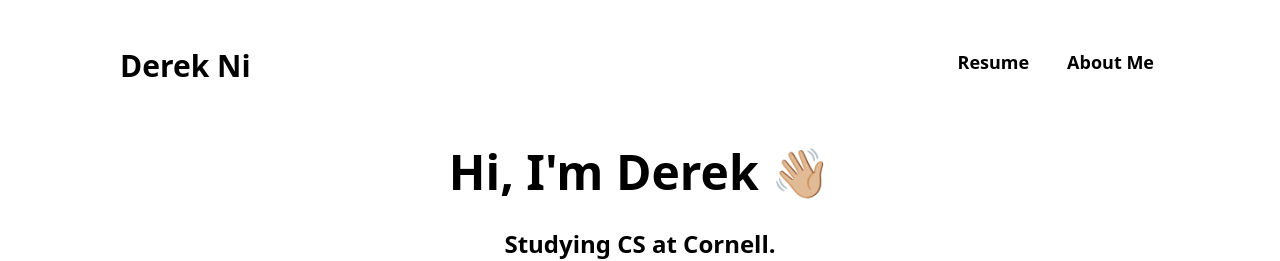
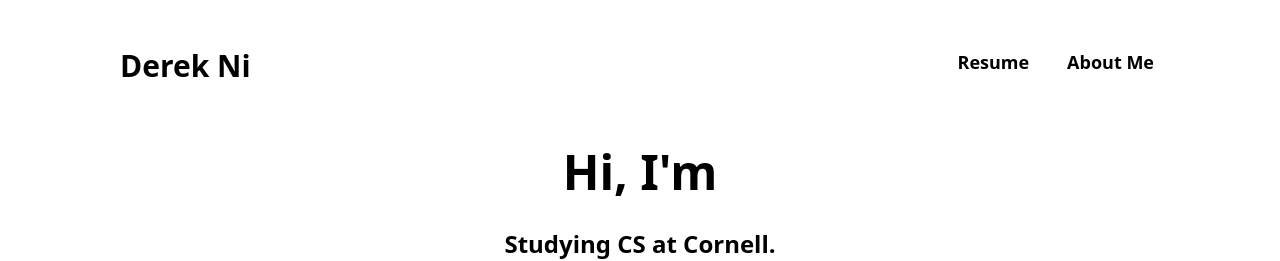
Before and after one commit to derekni/personal-website, a Next.js app: page / in a window 1280 px wide. Shown: the top 261 px of the page. Built offline with nearby package versions, Linux system fonts and the light colour scheme.

Commit message:
update intro

```diff
--- /dev/null
+++ b/src/components/description.tsx
@@ -0,0 +1,14 @@
+import { ReactElement } from 'react';
+
+const Description = ({
+  description,
+}: {
+  description: string;
+}): ReactElement => {
+  return (
+    <div className="text-5xl font-bold pt-4 text-center">
+      <span>Hi, I'm {description}</span>
+    </div>
+  );
+};
+export default Description;
--- /dev/null
+++ b/src/components/descriptionCycler.tsx
@@ -0,0 +1,57 @@
+import { ReactElement, useEffect, useState } from 'react';
+
+import Description from './description';
+
+const DescriptionCycler = ({
+  descriptions,
+}: {
+  descriptions: string[];
+}): ReactElement => {
+  const [descriptor, setDescriptor] = useState('');
+  const [index, setIndex] = useState(0);
+  const [cycles, setCycles] = useState(0);
+
+  const updateWord = () => {
+    if (cycles < descriptions[index].length) {
+      const c = descriptions[index][cycles];
+      if (c == '') {
+        setCycles(cycles + 2);
+        setDescriptor(
+          descriptor + descriptions[index].substring(cycles, cycles + 2),
+        );
+      } else {
+        setCycles(cycles + 1);
+        setDescriptor(descriptor + descriptions[index][cycles]);
+      }
+    } else if (
+      descriptions[index].length <= cycles &&
+      cycles < descriptions[index].length * 2
+    ) {
+      if (descriptions[index].length == cycles) {
+        setTimeout(() => {
+          setCycles(cycles + 1);
+          setDescriptor(descriptor.substring(0, descriptor.length - 1));
+        }, 3000);
+      } else {
+        setCycles(cycles + 1);
+        setDescriptor(descriptor.substring(0, descriptor.length - 1));
+      }
+    } else {
+      setCycles(0);
+      setTimeout(() => {
+        if (index < descriptions.length - 1) {
+          setIndex(index + 1);
+        } else {
+          setIndex(0);
+        }
+      }, 2000);
+    }
+  };
+
+  useEffect(() => {
+    setTimeout(updateWord, 100);
+  }, [descriptor, index]);
+
+  return <Description description={descriptor} />;
+};
+export default DescriptionCycler;
--- a/src/pages/aboutme.tsx
+++ b/src/pages/aboutme.tsx
@@ -12,7 +12,7 @@ const aboutme = (): ReactElement => (
       <Header />
       <div className="grid grid-cols-2 px-16">
         <div>
-          <div className="text-5xl pl-36 pb-2 font-semibold">Hey there!</div>
+          <div className="text-5xl pl-36 pb-2 font-semibold">Hey there 👋🏼</div>
           <div className="pl-36 pr-16 text-lg py-6">
             I'm Derek, a Cornell senior studying Computer Science in Ithaca, NY.
             In the past I have interned at Asana on the Track Anything team,
--- a/src/pages/index.tsx
+++ b/src/pages/index.tsx
@@ -1,3 +1,4 @@
+import DescriptionCycler from 'components/descriptionCycler';
 import Footer from 'components/footer';
 import Project from 'components/project';
 import Head from 'next/head';
@@ -14,9 +15,15 @@ const IndexPage = (): ReactElement => {
       </Head>
       <div className="bg-slate-50 min-h-screen">
         <Header />
-        <div className="text-5xl font-bold pt-4 text-center">
-          Hi, I'm Derek 👋🏼
-        </div>
+        <DescriptionCycler
+          descriptions={[
+            'Derek.',
+            'a ping pong player.',
+            'a poker fanatic.',
+            'amateur chef.',
+            'full-time boyfriend.',
+          ]}
+        />
         <div className="text-2xl font-bold py-8 text-center">
           Studying CS at Cornell.
           <br></br>Prev @ Asana, Fizz (YC S21), Amazon, Tesla.
```
